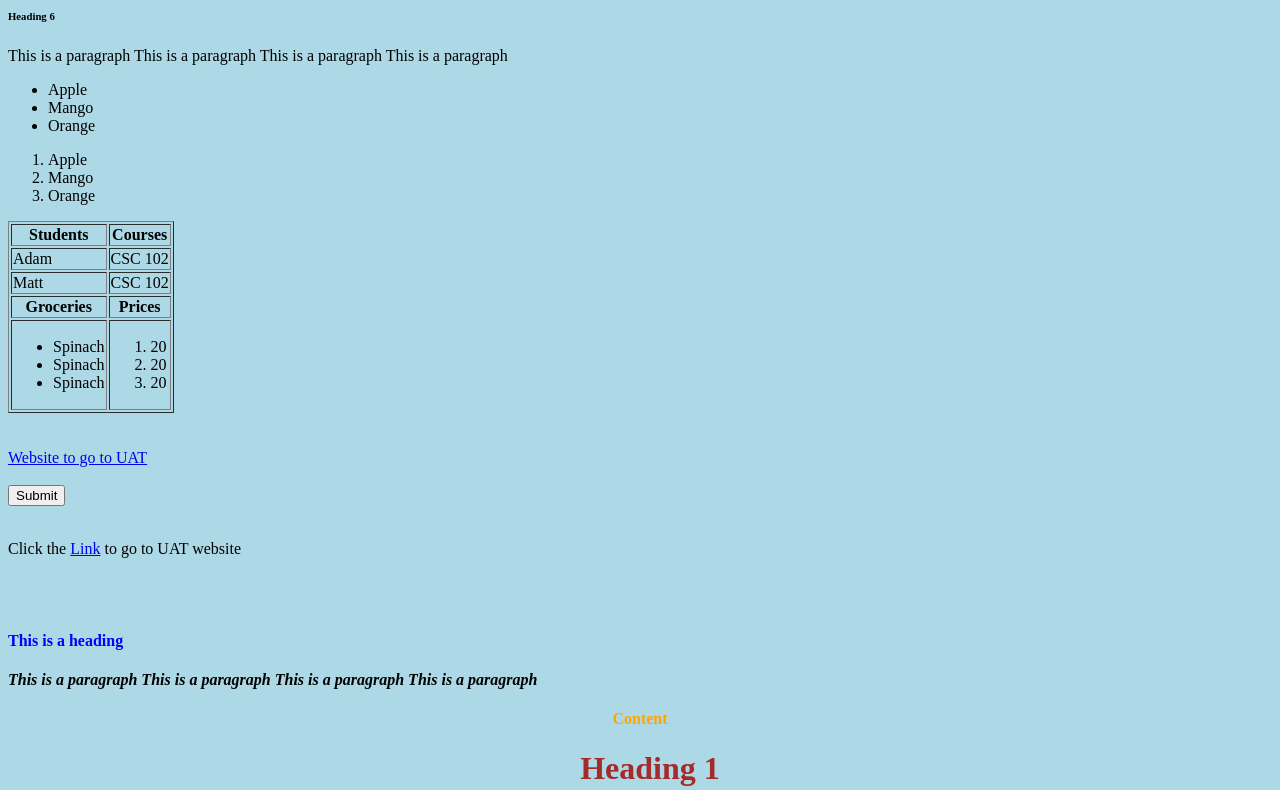
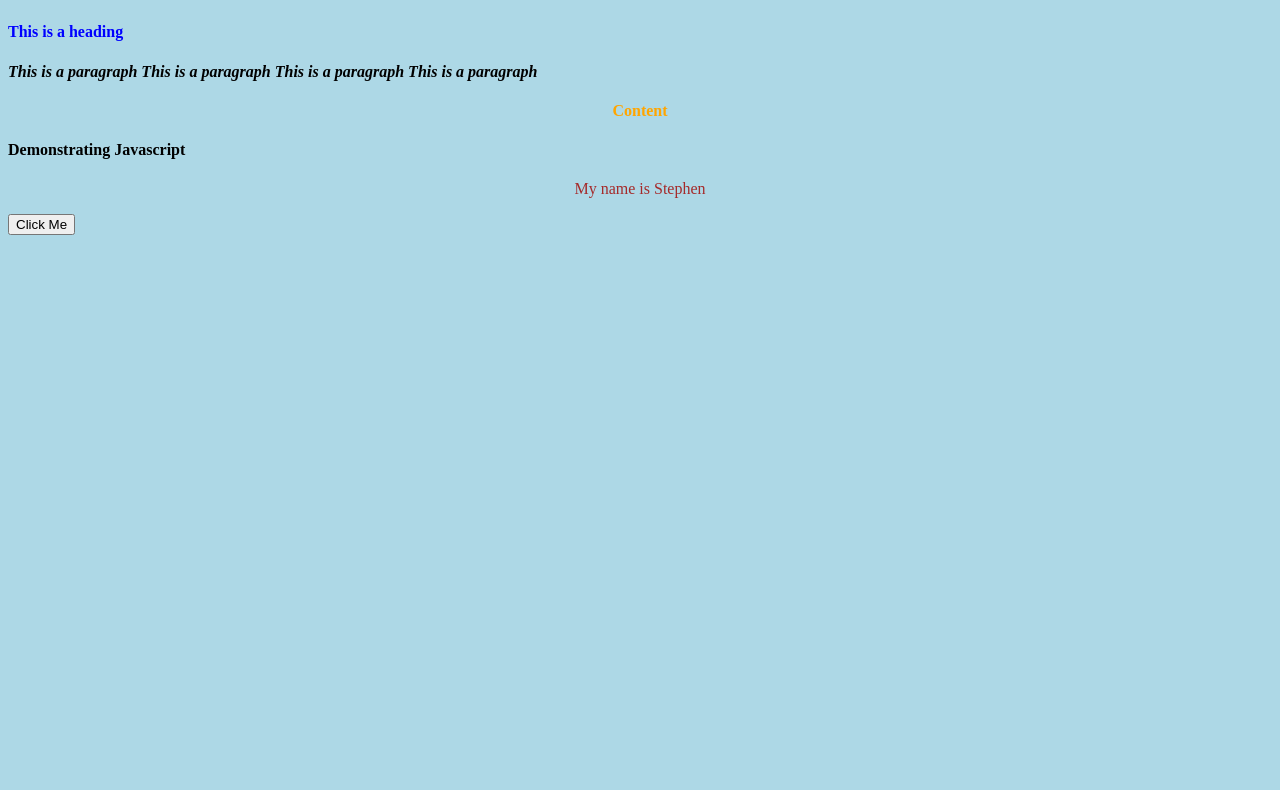
Before and after one commit to ssargent-uat/javascript3, a website: page newhtml.html in a window 1280 px wide. Shown: the part 167-957 px from the top of the page. After the commit the page ends 800 px from the top, so only its background shows below. Drawn offline with Linux system fonts and the light colour scheme.

Commit message:
added newhtml

```diff
--- a/newhtml.html
+++ b/newhtml.html
@@ -19,62 +19,15 @@
         <a href="sample.html">About</a>
     </nav>
 
-    <h1>Heading 1</h1>
-    <h6>Heading 6</h6>
-    <p>This is a paragraph This is a paragraph This is a paragraph This is a paragraph</p>
-    <ul>
-        <li>Apple</li>
-        <li>Mango</li>
-        <li>Orange</li>
-    </ul>
-    <ol>
-        <li>Apple</li>
-        <li>Mango</li>
-        <li>Orange</li>
-    </ol>
 
-    <!-- Tables -->
-    <table border="1">
-        <tr>
-            <th>Students</th>
-            <th>Courses</th>
-        </tr>
-        <tr>
-            <td>Adam</td>
-            <td>CSC 102</td>
-        </tr>
-        <tr>
-            <td>Matt</td>
-            <td>CSC 102</td>
-        </tr>
-        <tr>
-            <th>Groceries</th>
-            <th>Prices</th>
-        </tr>
-        <tr>
-            <td>
-                <ul>
-                    <li>Spinach</li>
-                    <li>Spinach</li>
-                    <li>Spinach</li>
-                </ul>
-            </td>
-            <td>
-                <ol>
-                    <li>20</li>
-                    <li>20</li>
-                    <li>20</li>
-                </ol>
-            </td>
-        </tr>
-    </table><br><br>
+
 
     <!-- Links and sources-->
     <a href="https://www.uat.edu/">Website to go to UAT</a><br><br>
     <button>Submit</button><br><br>
 
     <!-- Nested elements -->
-    <p>Click the <a href="https://www.uat.edu/">Link</a> to go to UAT website</p><br><br>
+    <!-- <p>Click the <a href="https://www.uat.edu/">Link</a> to go to UAT website</p><br><br>
 
 
     <!-- Inline CSS -->
@@ -87,11 +40,14 @@
     </h4>
 
     <!--HTML and external CSS - ID's and classes-->
-    <h1 id="sample">Heading 1</h1>
+    <!--<h1 id="sample">Heading 1</h1>
     <h6>Heading 6</h6>
     <p class="introduction">This is a paragraph This is a paragraph This is a paragraph This is a paragraph</p>
 
     <!-- Javascript -->
+    <h4> Demonstrating Javascript</h4>
+    <p id='sample'> My name is Stephen</p>
+    <button type="button" onclick="document.getElementById('sample').innerHTML = 'Hello Stephen'">Click Me</button>
 
 </body>
 </html>
```
Also changed, not shown: uat-logo.png (added).
